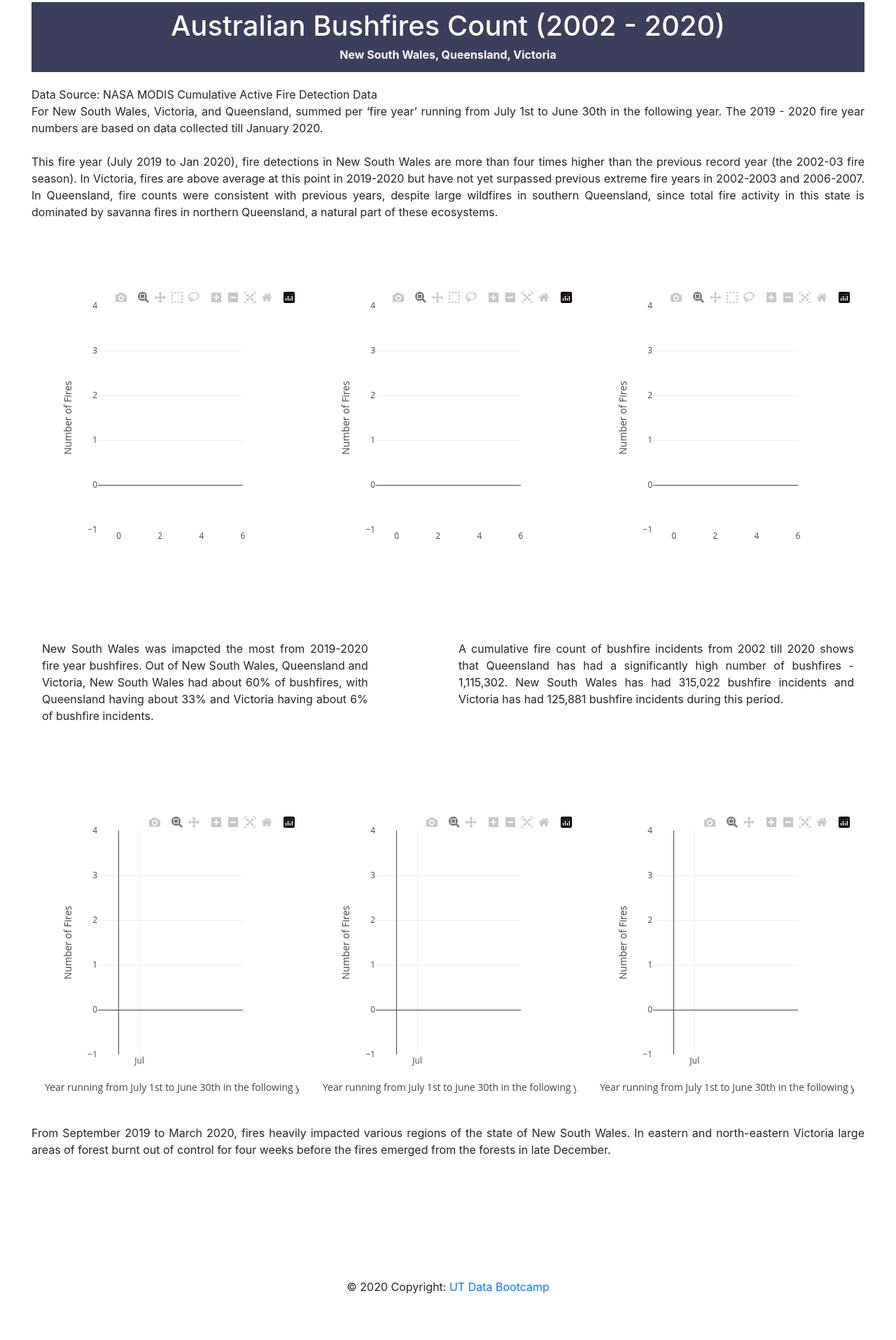
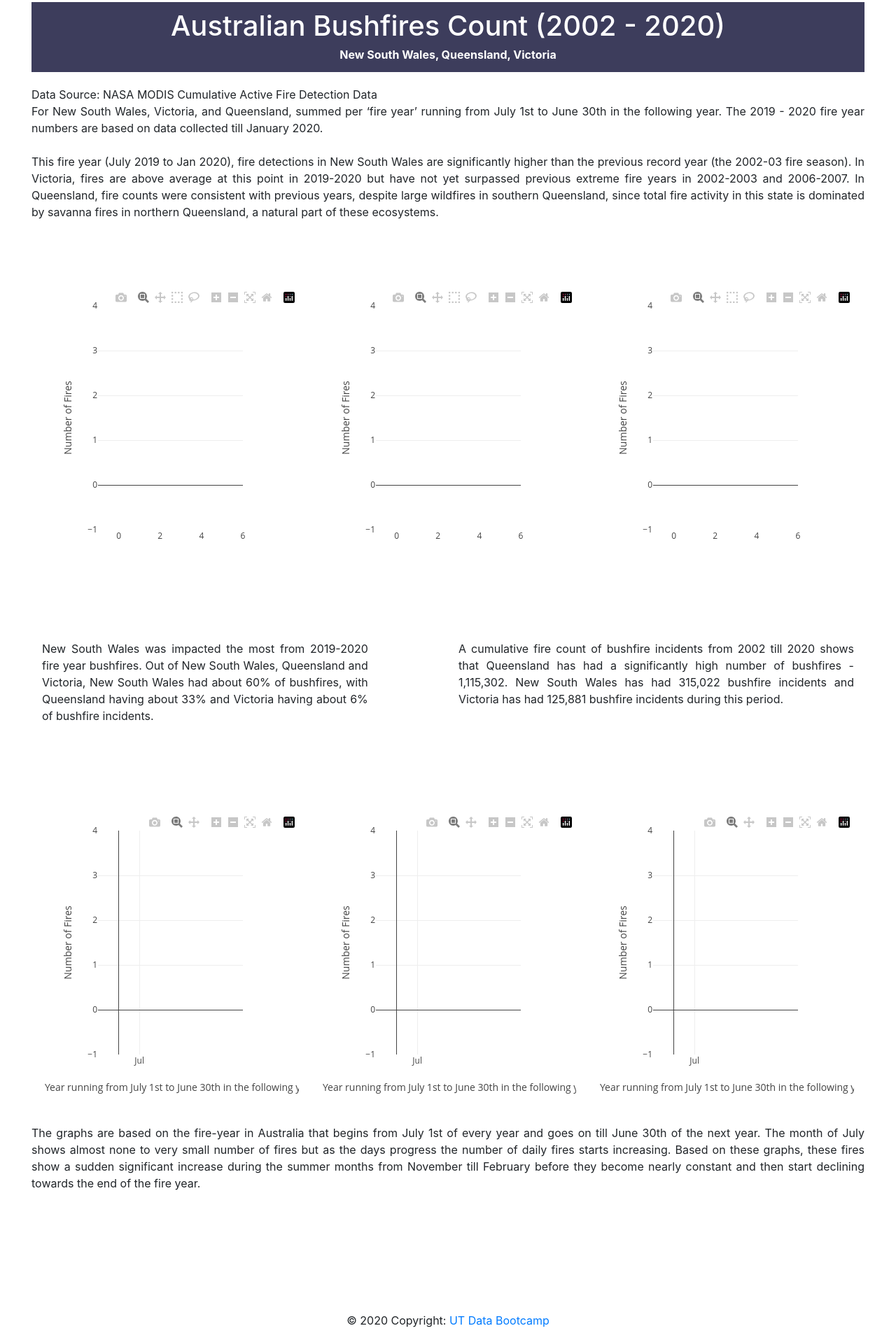
Before and after one commit to esharma3/project_australian_bushfires_webapp, a Flask app: page /fire-count in a window 1280 px wide. Shown: the part 57-1972 px from the top of the page at 70% size. Before the commit the page ends 1906 px from the top, so only its background shows below. Run offline with Flask 2, Linux system fonts and the light colour scheme; data that the repository does not hold is empty; some libraries are stand-ins or nearby versions.

Commit message:
formatted

```diff
--- a/templates/fire-count.html
+++ b/templates/fire-count.html
@@ -1,5 +1,6 @@
 <!doctype html>
 <html lang="en">
+
 <head>
     <meta charset="utf-8">
     <title>Australian Bushfires Webapp</title>
@@ -10,6 +11,7 @@
     <script src="https://cdn.jsdelivr.net/npm/popper.js@1.16.0/dist/umd/popper.min.js" integrity="sha384-Q6E9RHvbIyZFJoft+2mJbHaEWldlvI9IOYy5n3zV9zzTtmI3UksdQRVvoxMfooAo" crossorigin="anonymous"></script>
     <script src="https://stackpath.bootstrapcdn.com/bootstrap/4.4.1/js/bootstrap.min.js" integrity="sha384-wfSDF2E50Y2D1uUdj0O3uMBJnjuUD4Ih7YwaYd1iqfktj0Uod8GCExl3Og8ifwB6" crossorigin="anonymous"></script>
 </head>
+
 <body>
     <nav class="navbar fixed-top navbar-expand-lg navbar-light">
         <a class="navbar-brand" href="/">HOME</a>
@@ -45,9 +47,10 @@
             </div>
         </div>
         <div class="row" id="first_row">
-            <p>Data Source: NASA MODIS Cumulative Active Fire Detection Data <br>
-               For New South Wales, Victoria, and Queensland, summed per ‘fire year’ running from July 1st to June 30th in the following year. The 2019 - 2020 fire year numbers are based on data collected till January 2020. <br><br>
-               This fire year (July 2019 to Jan 2020), fire detections in New South Wales are more than four times higher than the previous record year (the 2002-03 fire season). In Victoria, fires are above average at this point in 2019-2020 but have not yet surpassed previous extreme fire years in 2002-2003 and 2006-2007. In Queensland, fire counts were consistent with previous years, despite large wildfires in southern Queensland, since total fire activity in this state is dominated by savanna fires in northern Queensland, a natural part of these ecosystems.
+            <p>Data Source: NASA MODIS Cumulative Active Fire Detection Data
+                <br> For New South Wales, Victoria, and Queensland, summed per ‘fire year’ running from July 1st to June 30th in the following year. The 2019 - 2020 fire year numbers are based on data collected till January 2020.
+                <br>
+                <br> This fire year (July 2019 to Jan 2020), fire detections in New South Wales are significantly higher than the previous record year (the 2002-03 fire season). In Victoria, fires are above average at this point in 2019-2020 but have not yet surpassed previous extreme fire years in 2002-2003 and 2006-2007. In Queensland, fire counts were consistent with previous years, despite large wildfires in southern Queensland, since total fire activity in this state is dominated by savanna fires in northern Queensland, a natural part of these ecosystems.
             </p>
             <div class="col-md-4">
                 <h6> New South Wales Total Fire Counts Per Year 2002 - 2020 </h6>
@@ -65,9 +68,9 @@
 
         <div class="row" id="second_row">
             <div class="col-md-5">
-               <h6> Year 2019 - 2020 Bushfire Count at a glance </h6>
+                <h6> Year 2019 - 2020 Bushfires at a glance </h6>
                 <div id="fourth" align="center"></div>
-               <p> New South Wales was imapcted the most from 2019-2020 fire year bushfires. Out of New South Wales, Queensland and Victoria, New South Wales had about 60% of bushfires, with Queensland having about 33% and Victoria having about 6% of bushfire incidents.</p>
+                <p> New South Wales was impacted the most from 2019-2020 fire year bushfires. Out of New South Wales, Queensland and Victoria, New South Wales had about 60% of bushfires, with Queensland having about 33% and Victoria having about 6% of bushfire incidents.</p>
             </div>
             <div class="col-md-1">
             </div>
@@ -91,17 +94,20 @@
                 <h6> Victoria Cumulative Daily Fire Count 2002 - 2020 </h6>
                 <div id="nineth" align="center"></div>
             </div>
-            <p> From September 2019 to March 2020, fires heavily impacted various regions of the state of New South Wales. In eastern and north-eastern Victoria large areas of forest burnt out of control for four weeks before the fires emerged from the forests in late December.</p>
+            <p> The graphs are based on the fire-year in Australia that begins from July 1st of every year and goes on till June 30th of the next year. The month of July shows almost none to very small number of fires but as the days progress the number of daily fires starts increasing. Based on these graphs, these fires show a sudden significant increase during the summer months from November till February before they become nearly constant and then start declining towards the end of the fire year.</p>
         </div>
     </div>
 
     <script src="https://cdnjs.cloudflare.com/ajax/libs/d3/5.15.0/d3.js"></script>
     <script src="https://cdn.plot.ly/plotly-latest.min.js"></script>
     <script src="{{ url_for('static', filename='js/fire_count.js') }}"></script>
+
 </body>
+
 <footer class="page-footer font-small blue">
     <div class="footer-copyright text-center py-3">© 2020 Copyright:
         <a href="index.html">UT Data Bootcamp</a>
     </div>
 </footer>
+
 </html>
```
Lines whose indentation alone changed are shown as unchanged.
